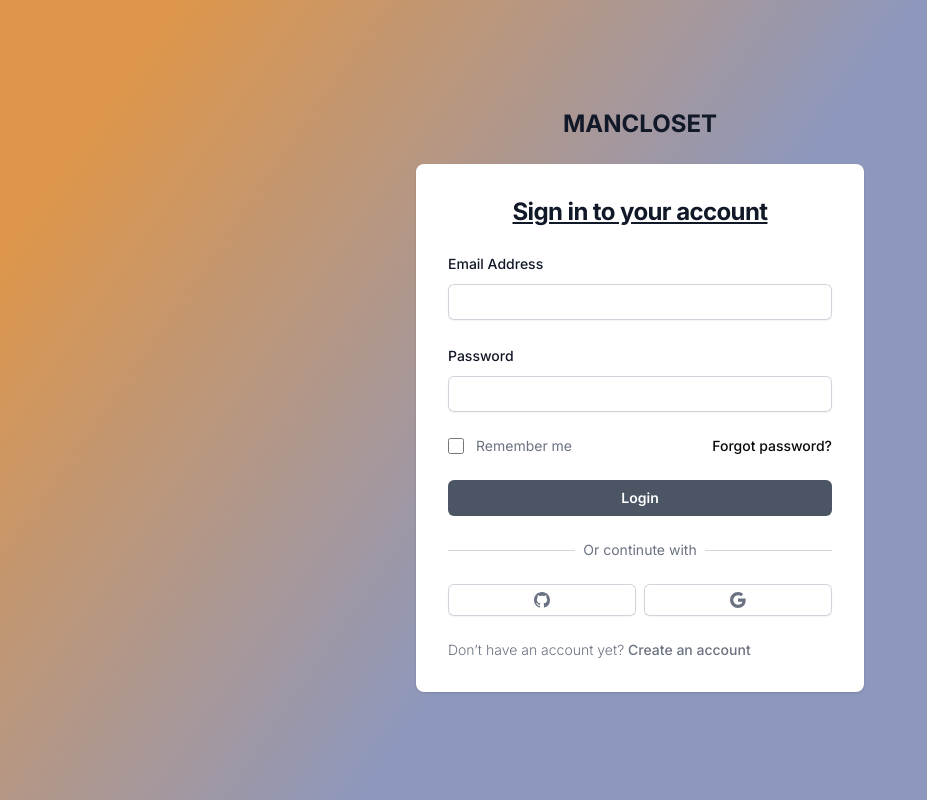
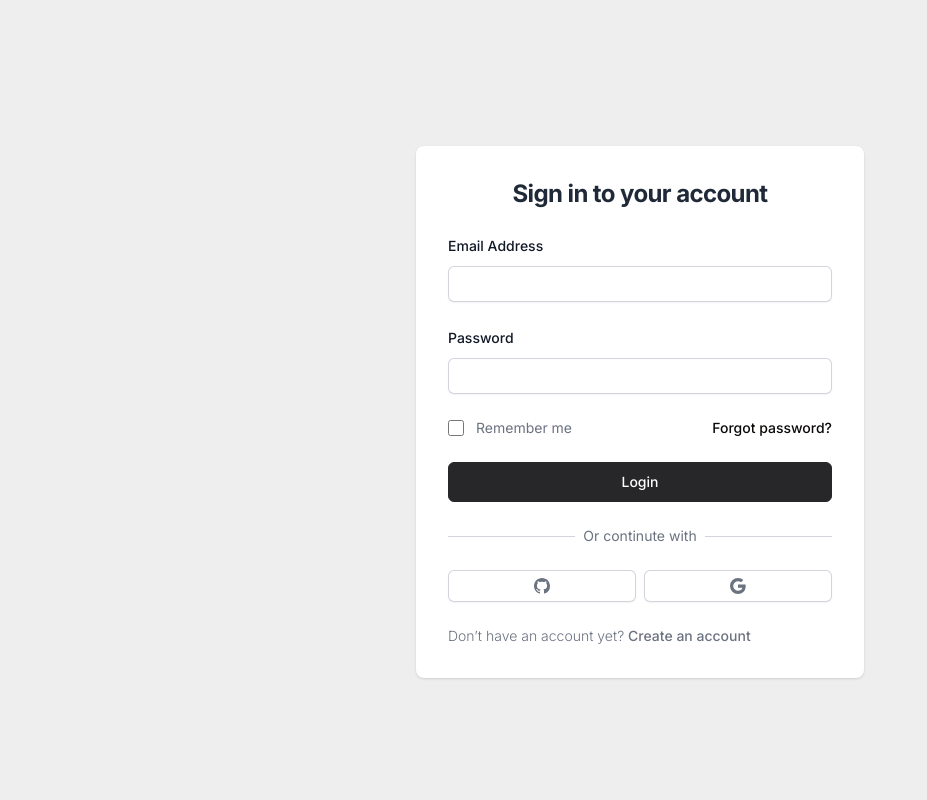
Before and after one commit to huylqd/Man-Closet, a Next.js app: page /auth in a window 1280 px wide. Shown: the whole page, without its empty margins (0-927 px from the left). Built offline with nearby package versions, Linux system fonts and the light colour scheme; a web font is replaced by a local one.

Commit message:
sign in & sign up

```diff
--- a/src/app/layout.tsx
+++ b/src/app/layout.tsx
@@ -18,8 +18,8 @@
   children: React.ReactNode;
 }) {
   return (
-    <html lang="en">
-      <body className={cn(font.className, "bg-slate-50 dark:bg-zinc-800 relative")}>
+    <html lang="en" >
+      <body className={cn(font.className, "bg-slate-50 dark:bg-zinc-800 relative ")}>
         <ThemeProvider
           attribute="class"
           defaultTheme="light"
--- a/src/components/form/input/Input.tsx
+++ b/src/components/form/input/Input.tsx
@@ -23,7 +23,7 @@
   return (
     <div>
       <label
-        className="block text-sm font-medium leading-6 text-gray-900"
+        className="block text-sm font-medium leading-6 text-gray-900 dark:text-black"
         htmlFor={id}
       >
         {label}
@@ -37,6 +37,7 @@
           {...register(id, { required })}
           className={clsx(
             `
+            dark:bg-white
 
             form-input
             block
--- a/src/components/main/pageComponents/auth/AuthForm.tsx
+++ b/src/components/main/pageComponents/auth/AuthForm.tsx
@@ -1,6 +1,6 @@
 'use client'
 import { BannerV2 } from '@/components/banner';
-import { Button, Input } from '@/components/form';
+import {  Input } from '@/components/form';
 import React, { useState,useCallback } from 'react'
 import { useForm, FieldValues, SubmitHandler } from "react-hook-form";
 import { BsGithub, BsGoogle } from "react-icons/bs";
@@ -10,6 +10,7 @@
 import { Logo } from '@/components/Logo';
 import style from './authform.module.scss'
 import { cn } from '@/lib/utils';
+import { Button } from '@/components/ui/button';
 type Variant = "LOGIN" | "REGISTER" | "FORGOT_PASSWORD";
 const AuthForm = () => {
     const [variant,setVariant] = useState<Variant>('LOGIN');
@@ -56,16 +57,16 @@
 
       <section className={cn(
         style.bgform,
-        "bg-gray-200 dark:bg-gray-900  drop-shadow-2xl cc"
+        " dark:bg-gray-700 drop-shadow-2xl "
       )}   >
   <div className="flex flex-col items-center justify-center px-6 py-8 mx-auto md:h-screen lg:py-0">
       <a href="#" className="flex items-center mb-6 text-2xl font-semibold text-gray-900 dark:text-white">
 
-         <Logo />
+
       </a>
-      <div className="w-full bg-white rounded-lg shadow dark:border md:mt-0 sm:max-w-md xl:p-0 dark:bg-gray-800 dark:border-gray-700">
+      <div className="w-full bg-white rounded-lg shadow dark:border md:mt-0 sm:max-w-md xl:p-0 dark:bg-white dark:border-white">
           <div className="p-6 space-y-4 md:space-y-6 sm:p-8">
-              <h1 className="text-xl font-bold leading-tight tracking-tight text-gray-900 md:text-2xl dark:text-white text-center underline text-gray-800 ">
+              <h1 className="text-xl font-bold leading-tight tracking-tight md:text-2xl dark:text-black text-center text-gray-800 ">
               {variant === 'LOGIN' ? 'Sign in to your account' : (variant === 'REGISTER' ? 'Register an account' : 'Forgot password')}
 
 
@@ -94,6 +95,7 @@
             disabled={isLoading}
             errors={errors}
           />
+
                   </div>
                   <div>
                   {variant !== "FORGOT_PASSWORD"  && (
@@ -112,17 +114,22 @@
                   <div className="flex items-center justify-between">
                       <div className="flex items-start">
                           <div className="flex items-center h-5">
-                            <input id="remember" aria-describedby="remember" type="checkbox" className="w-4 h-4 border border-gray-300 rounded bg-gray-50 focus:ring-3 focus:ring-primary-300 dark:bg-gray-700 dark:border-gray-600 dark:focus:ring-primary-600 dark:ring-offset-gray-800" required/>
+
+                            <input id="remember" aria-describedby="remember"  type="checkbox" className="w-4 h-4 border border-gray-300 rounded bg-white focus:ring-3 focus:ring-primary-300 dark:text-white dark:border-gray-100 dark:focus:ring-primary-600 dark:ring-offset-gray-100 accent-zinc-800
+                            dark:accent-zinc-800" required/>
                           </div>
                           <div className="ml-3 text-sm">
-                            <label htmlFor="remember" className="text-gray-500 dark:text-gray-300">Remember me</label>
+                            <label htmlFor="remember" className="text-gray-500 dark:text-black">Remember me</label>
                           </div>
                       </div>
-                      <a href="#" className="text-sm font-medium text-primary-600 hover:underline dark:text-primary-500" onClick={toggleForgotPassword}>Forgot password?</a>
+                      <a href="#" className="text-sm font-medium text-primary-600 hover:underline dark:text-black" onClick={toggleForgotPassword}>Forgot password?</a>
                   </div>
-                  <Button disabled={isLoading} fullWidth type="submit">
-                  {variant === 'LOGIN' ? 'Login' : (variant === 'REGISTER' ? 'Register' : 'Send email')}
-            </Button>
+
+           <Button variant="primary" className='w-full dark:bg-zinc-800 dark:text-white dark:hover:bg-zinc-700 dark:hover:text-white'>
+           {variant === 'LOGIN' ? 'Login' : (variant === 'REGISTER' ? 'Register' : 'Send email')}
+
+           </Button>
+
             <div className="mt-6">
           <div className="relative">
             <div
--- a/src/components/main/pageComponents/auth/authform.module.scss
+++ b/src/components/main/pageComponents/auth/authform.module.scss
@@ -1,5 +1,12 @@
 
 
   .bgform{
-    background:linear-gradient(125deg   ,#dd964b 10% , #8e98bd 50%)
+    // background:linear-gradient(125deg   ,#dd964b 10% , #8e98bd 50%);
+    background-color: #EEEEEE;
+    height: auto;
   }
+
+
+#remember:checked {
+  background-color: #dd964b;
+  }
```
